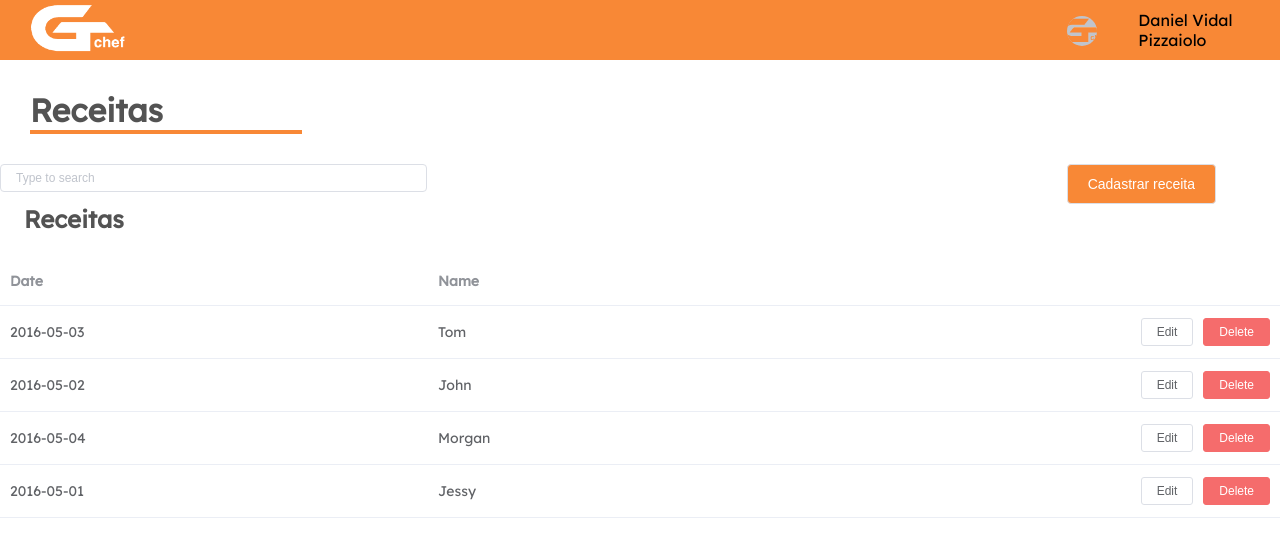
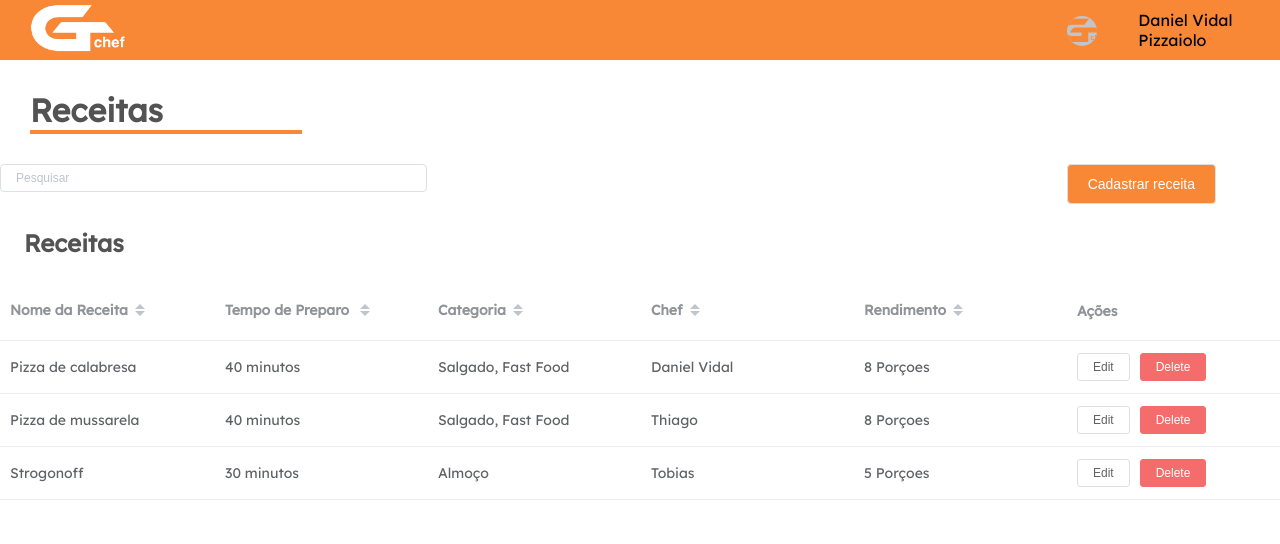
Before and after one commit to devlucasrezende/chef, a Vue app in the folder frontend/: page / in a window 1280 px wide. Shown: the top 544 px of the page. Built offline with nearby package versions, Linux system fonts and the light colour scheme.

Commit message:
stylized recipes page

```diff
--- a/frontend/src/components/Header.vue
+++ b/frontend/src/components/Header.vue
@@ -44,6 +44,7 @@ img {
   max-height: 101px;
   filter: brightness(0) invert(1);
   cursor: pointer;
+  image-rendering: auto;
 }
 
 p {
--- a/frontend/src/components/Recipes.vue
+++ b/frontend/src/components/Recipes.vue
@@ -8,7 +8,7 @@
     </el-row>
     <el-row>
       <el-col :span="8">
-        <el-input v-model="search" size="mini" placeholder="Type to search" />
+        <el-input v-model="search" size="mini" placeholder="Pesquisar" />
       </el-col>
       <el-col :span="4" :offset="12">
         <el-button
@@ -17,6 +17,7 @@
           >Cadastrar receita</el-button
         >
       </el-col>
+    </el-row>
     <el-row style="margin: 24px">
       <h2>Receitas</h2>
     </el-row>
@@ -24,14 +25,22 @@
       :data="
         tableData.filter(
           data =>
-              !search || data.name.toLowerCase().includes(search.toLowerCase()),
+            !search ||
+            data.recipes.toLowerCase().includes(search.toLowerCase()),
         )
       "
       style="width: 100%"
     >
-        <el-table-column label="Date" prop="date"> </el-table-column>
-        <el-table-column label="Name" prop="name"> </el-table-column>
-        <el-table-column align="right">
+      <el-table-column label="Nome da Receita" prop="recipes" sortable="">
+      </el-table-column>
+      <el-table-column label="Tempo de Preparo " prop="prep" sortable="">
+      </el-table-column>
+      <el-table-column label="Categoria" prop="category" sortable="">
+      </el-table-column>
+      <el-table-column label="Chef" prop="chef" sortable=""> </el-table-column>
+      <el-table-column label="Rendimento" prop="yield" sortable="">
+      </el-table-column>
+      <el-table-column label="Ações">
         <template slot="header"> </template>
         <template slot-scope="scope">
           <el-button size="mini" @click="handleEdit(scope.$index, scope.row)"
@@ -47,7 +56,6 @@
       </el-table-column>
     </el-table>
   </el-row>
-  </el-row>
 </template>
 
 <script>
@@ -62,24 +70,25 @@ export default {
     return {
       tableData: [
         {
-          date: '2016-05-03',
-          name: 'Tom',
-          address: 'No. 189, Grove St, Los Angeles',
+          recipes: 'Pizza de calabresa',
+          prep: '40 minutos',
+          category: 'Salgado, Fast Food',
+          chef: 'Daniel Vidal',
+          yield: '8 Porçoes',
         },
         {
-          date: '2016-05-02',
-          name: 'John',
-          address: 'No. 189, Grove St, Los Angeles',
+          recipes: 'Pizza de mussarela',
+          prep: '40 minutos',
+          category: 'Salgado, Fast Food',
+          chef: 'Thiago',
+          yield: '8 Porçoes',
         },
         {
-          date: '2016-05-04',
-          name: 'Morgan',
-          address: 'No. 189, Grove St, Los Angeles',
-        },
-        {
-          date: '2016-05-01',
-          name: 'Jessy',
-          address: 'No. 189, Grove St, Los Angeles',
+          recipes: 'Strogonoff',
+          prep: '30 minutos',
+          category: 'Almoço',
+          chef: 'Tobias',
+          yield: '5 Porçoes',
         },
       ],
       search: '',
```
Also changed, not shown: 1 other file (tests, documents, lock files or other folders). Lines whose indentation alone changed are shown as unchanged.
